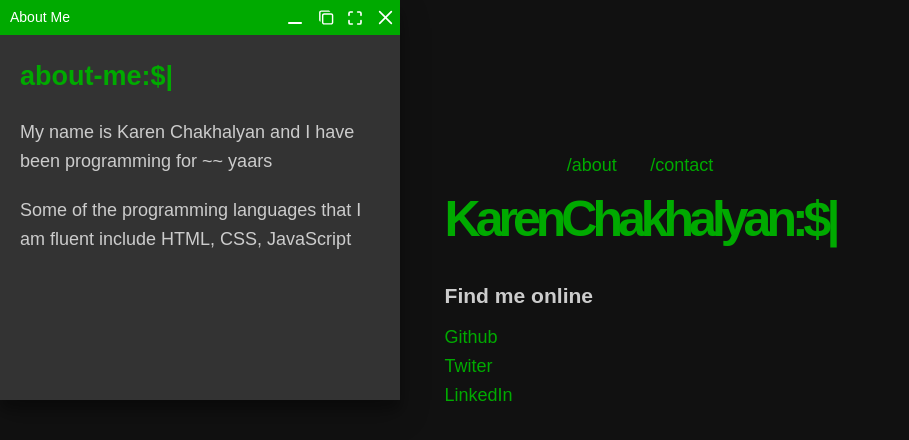
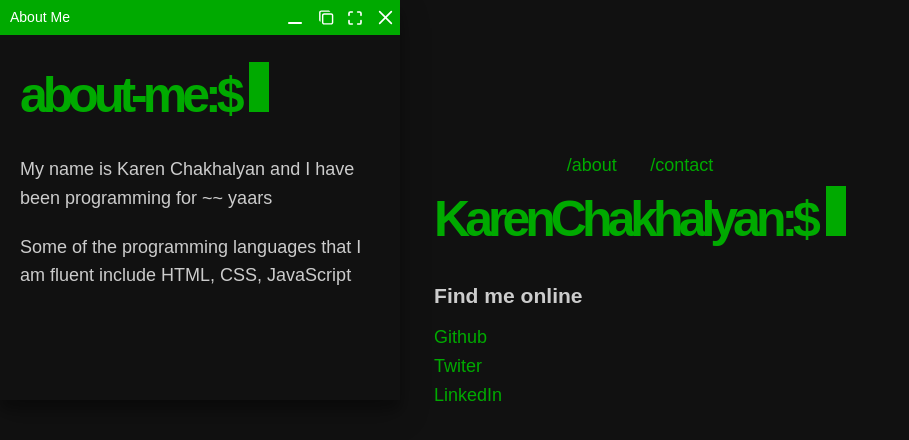
Before and after one commit to KChakhalyan/terminal-style-portfolio, a plain HTML site: page index.html in a window 1280 px wide. Both pictures are taken after a click on the item "/about". Shown: the whole page, without its empty margins (0-909 px from the left). Drawn offline with Linux system fonts and the light colour scheme.

Commit message:
some fine tunings

```diff
--- a/css/styles.css
+++ b/css/styles.css
@@ -56,7 +56,9 @@ nav ul li {
     color: var(--text-color);
     cursor: pointer;
 }
-
+main {
+    position: relative
+}
 .container {
     max-width: 600px;
     margin: auto;
@@ -71,20 +73,30 @@ nav ul li {
 }
 
 .cursor {
-    font-weight: 700;
-    animation: 1s blink step-end infinite ;
+    height: 50px;
+    width: 20px;
+    margin-left: .2em;
+    background-color: var(--text-color);
+    display: inline-block;
+    animation: 1s blink linear infinite ;
 }
 
 .wb-body {
-    background-color: #333;
+    background-color: #111;
     padding: 20px;
 }
 
 @keyframes blink {
     from, to {
-        color: transparent;
+        visibility: hidden;
+        background-color: transparent;
     }
     50% {
-        color: var(--text-color);
+        visibility: hidden;
+        background-color: var(--text-color);
+    }
+    100% {
+        visibility: visible;
+        background-color: var(--text-color);
     }
 }
--- a/index.html
+++ b/index.html
@@ -16,7 +16,7 @@
 				</ul>
 			</nav>
 			<main>
-				<h1>KarenChakhalyan:$<span class="cursor">|</span></h1>
+				<h1>KarenChakhalyan:$<span class="cursor"></span></h1>
 				<h3>Find me online</h3>
 				<ul>
 					<li>
@@ -32,7 +32,7 @@
 			</main>
 			<div class="hidden">
 				<div id="about-content">
-					<h2>about-me:$<span class="cursor">|</span></h2>
+					<h1>about-me:$<span class="cursor"></span></h1>
 					<p>
 						My name is Karen Chakhalyan and I have been programming for ~~ yaars
 					</p>
@@ -44,7 +44,7 @@
 			</div>
 			<div class="hidden">
 				<div id="contact-content">
-					<h2>contact-me:$<span class="cursor">|</span></h2>
+					<h1>contact-me:$<span class="cursor"></span></h1>
 					<p>You can contact me at the email and phone number below</p>
 					<p>
 						Some of the programming languages that I am fluent include HTML,
```
